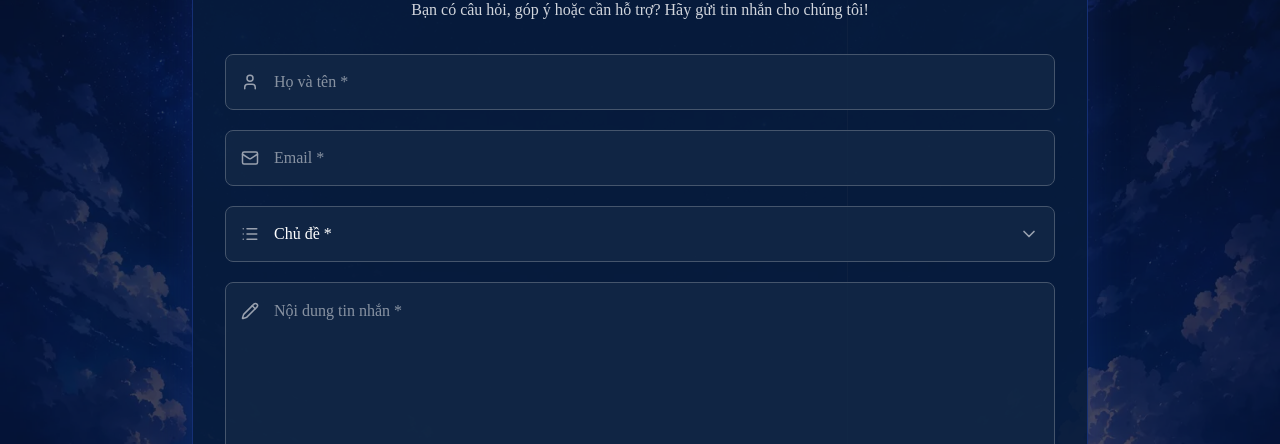
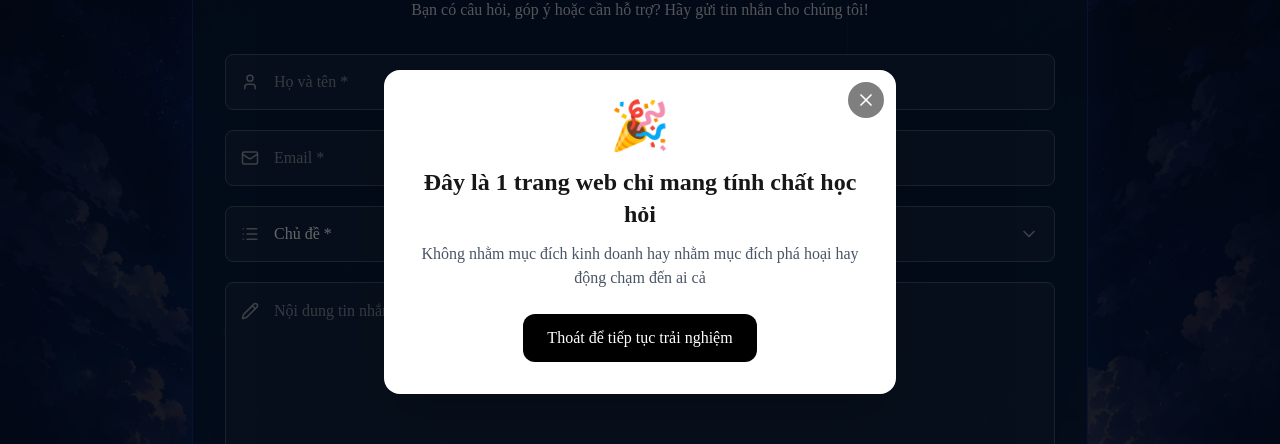
Before and after one commit to hungvn-soi/nro-web, a Next.js app: page /contact in a window 1280 px wide. Shown: the part 168-612 px from the top of the page. Built offline with nearby package versions, Linux system fonts and the light colour scheme; no server answers.

Commit message:
popup thong bao

```diff
--- a/app/(user)/layout.tsx
+++ b/app/(user)/layout.tsx
@@ -2,6 +2,7 @@ import AuthModal from "@/components/auth/AuthModal";
 import BannerV2 from "@/components/banner/MainBannerV2";
 import Footer from "@/components/footter/Footer";
 import Header from "@/components/header/Header";
+import PromotionPopup from "@/components/PromotionPopupProps";
 import ZaloFloatingButton from "@/components/ZaloBox";
 import { AuthProvider } from "@/lib/context/AuthContext";
 
@@ -35,6 +36,7 @@ export default function AdminPage({
 
             {/* className="relative z-10 flex-1 max-w-7xl mx-auto px-4 w-full */}
                 <main className="">
+                    <PromotionPopup />
                     {children}
                 </main>
 
--- /dev/null
+++ b/components/PromotionPopupProps.tsx
@@ -0,0 +1,51 @@
+"use client";
+
+import { X } from "lucide-react";
+import { useEffect, useState } from "react";
+
+export default function PromotionPopup() {
+    const [open, setOpen] = useState<boolean>(true)
+    const handleClose =() => {
+        setOpen(false)
+    }
+
+    if(!open) {
+        return null
+    }
+    return (
+        <div className="fixed inset-0 z-[9999] flex items-center justify-center bg-black/60 p-4">
+            <div className="relative w-full max-w-lg overflow-hidden rounded-2xl bg-white shadow-2xl">
+
+                {/* Close */}
+                <button
+                    onClick={() => handleClose()}
+                    className="absolute right-3 top-3 z-10 flex h-9 w-9 items-center justify-center rounded-full bg-black/50 text-white transition hover:bg-black/70"
+                    aria-label="Đóng"
+                >
+                    <X size={20} />
+                </button>
+
+                {/* Nội dung */}
+                <div className="p-8 text-center">
+                    <div className="mb-4 text-5xl">
+                        🎉
+                    </div>
+
+                    <h2 className="text-2xl font-bold">
+                        Đây là 1 trang web chỉ mang tính chất học hỏi
+                    </h2>
+
+                    <p className="mt-3 text-gray-600">
+                        Không nhằm mục đích kinh doanh hay nhằm mục đích phá hoại hay động chạm đến ai cả
+                    </p>
+
+                    <button
+                        onClick={() => handleClose()}
+                        className="mt-6 rounded-xl bg-black px-6 py-3 font-medium text-white transition hover:bg-gray-800">
+                        Thoát để tiếp tục trải nghiệm
+                    </button>
+                </div>
+            </div>
+        </div>
+    );
+}
```
